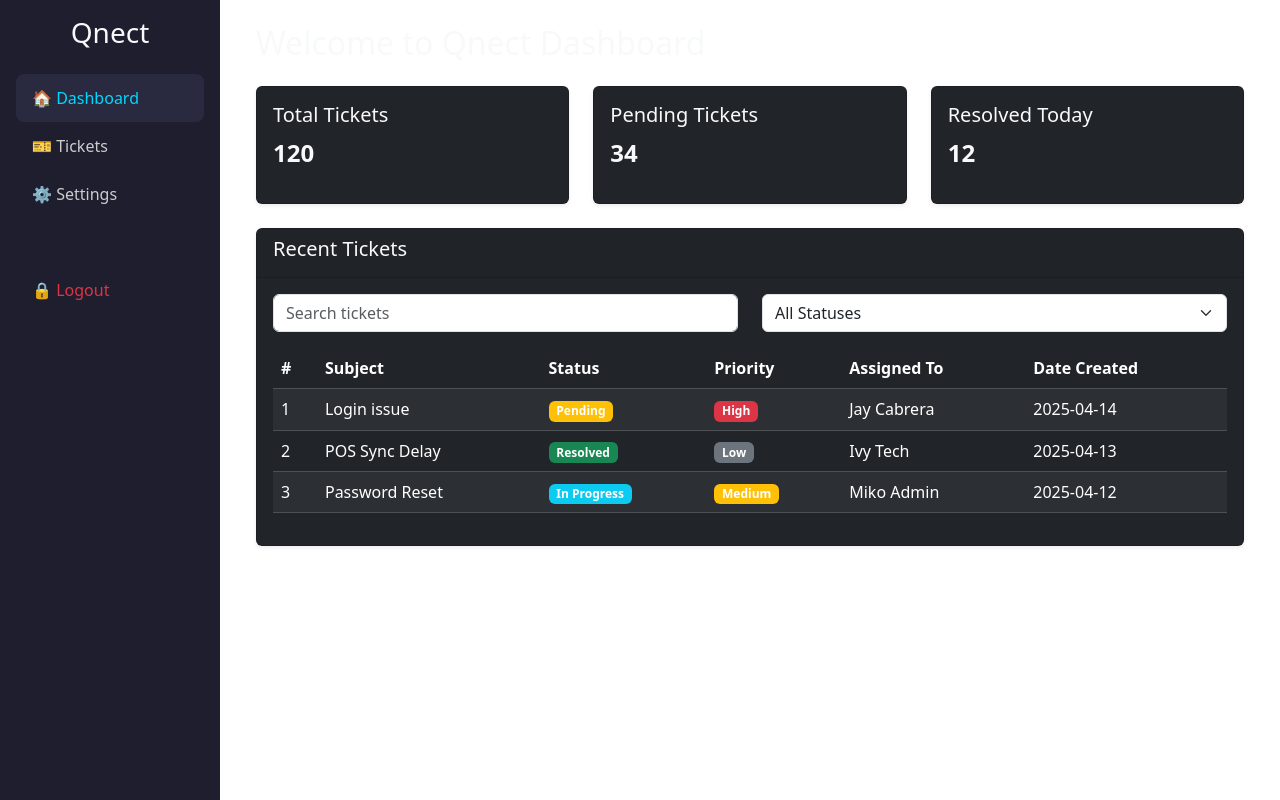
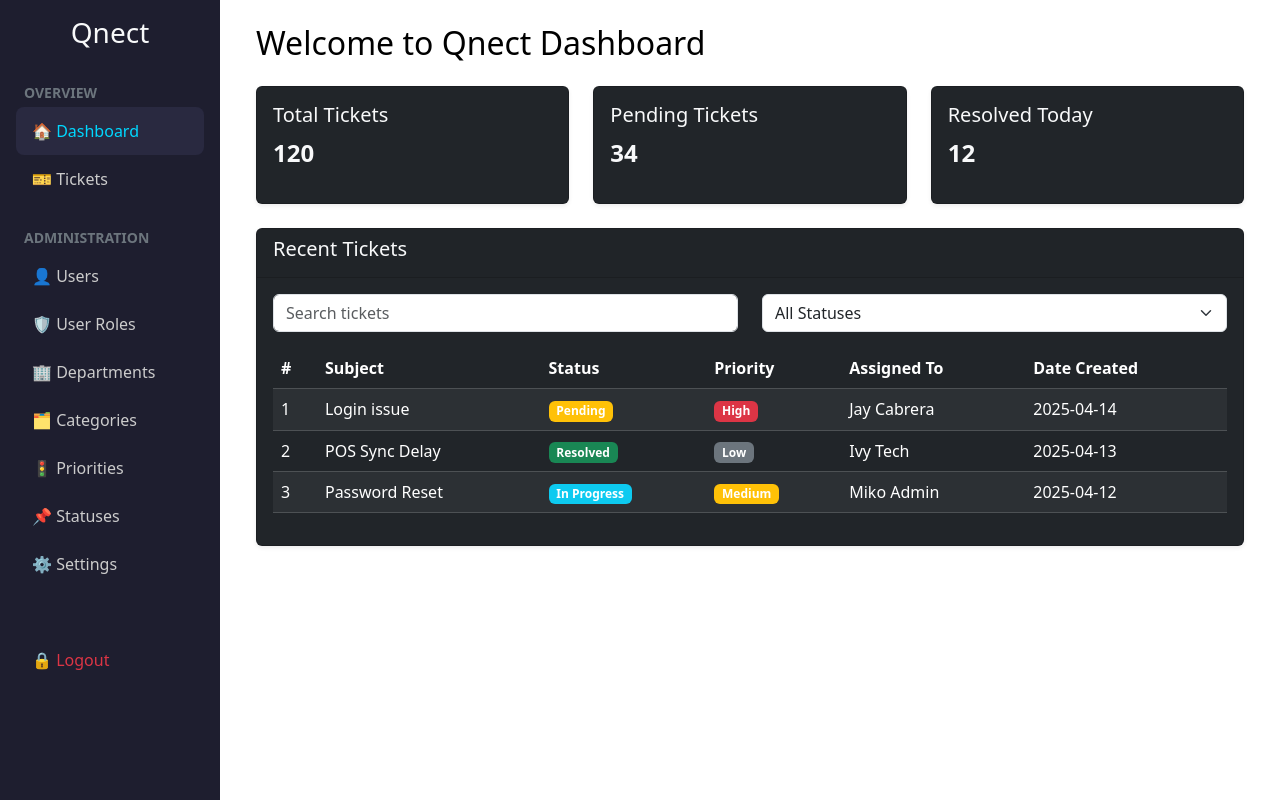
Before and after one commit to PopoyJay/Qnect, a React (Create React App) app in the folder frontend/: page /dashboard in a window 1280 px wide. Built offline with nearby package versions, Linux system fonts and the light colour scheme; sample sign-in values are in the browser's storage.

Commit message:
Updated the Sidebar

```diff
--- a/frontend/src/components/Sidebar.js
+++ b/frontend/src/components/Sidebar.js
@@ -5,37 +5,67 @@ import '../styles/sidebar.css';
 
 const Sidebar = () => {
   const location = useLocation();
+  const isActive = (path) => location.pathname === path ? 'active' : '';
 
   return (
     <div className="sidebar d-flex flex-column p-3 text-light">
       <h3 className="text-center mb-4">Qnect</h3>
       <Nav className="flex-column">
+
+        {/* === OVERVIEW SECTION === */}
+        <div className="text-uppercase fw-bold small text-secondary mt-2 mb-1 px-2">Overview</div>
         <Nav.Item>
-          <Link
-            to="/dashboard"
-            className={`nav-link ${location.pathname === '/dashboard' ? 'active' : ''}`}
-          >
+          <Link to="/dashboard" className={`nav-link ${isActive('/dashboard')}`}>
             🏠 Dashboard
           </Link>
         </Nav.Item>
         <Nav.Item>
-          <Link
-            to="/tickets"
-            className={`nav-link ${location.pathname === '/tickets' ? 'active' : ''}`}
-          >
+          <Link to="/tickets" className={`nav-link ${isActive('/tickets')}`}>
             🎫 Tickets
           </Link>
         </Nav.Item>
+
+        {/* === ADMINISTRATION SECTION === */}
+        <div className="text-uppercase fw-bold small text-secondary mt-4 mb-1 px-2">Administration</div>
         <Nav.Item>
-          <Link
-            to="/settings"
-            className={`nav-link ${location.pathname === '/settings' ? 'active' : ''}`}
-          >
+          <Link to="/users" className={`nav-link ${isActive('/users')}`}>
+            👤 Users
+          </Link>
+        </Nav.Item>
+        <Nav.Item>
+          <Link to="/roles" className={`nav-link ${isActive('/roles')}`}>
+            🛡️ User Roles
+          </Link>
+        </Nav.Item>
+        <Nav.Item>
+          <Link to="/departments" className={`nav-link ${isActive('/departments')}`}>
+            🏢 Departments
+          </Link>
+        </Nav.Item>
+        <Nav.Item>
+          <Link to="/categories" className={`nav-link ${isActive('/categories')}`}>
+            🗂️ Categories
+          </Link>
+        </Nav.Item>
+        <Nav.Item>
+          <Link to="/priorities" className={`nav-link ${isActive('/priorities')}`}>
+            🚦 Priorities
+          </Link>
+        </Nav.Item>
+        <Nav.Item>
+          <Link to="/statuses" className={`nav-link ${isActive('/statuses')}`}>
+            📌 Statuses
+          </Link>
+        </Nav.Item>
+        <Nav.Item>
+          <Link to="/settings" className={`nav-link ${isActive('/settings')}`}>
             ⚙️ Settings
           </Link>
         </Nav.Item>
-        <Nav.Item>
-          <Link to="/login" className="nav-link mt-5 text-danger">
+
+        {/* === LOGOUT === */}
+        <Nav.Item className="mt-5">
+          <Link to="/login" className="nav-link text-danger">
             🔒 Logout
           </Link>
         </Nav.Item>
@@ -43,10 +73,5 @@ const Sidebar = () => {
     </div>
   );
 };
-<li className="nav-item">
-  <Link to="/tickets" className="nav-link">
-    <i className="bi bi-card-list me-2"></i>
-    Tickets
-  </Link>
-</li>
+
 export default Sidebar;
--- a/frontend/src/pages/DashboardPage.js
+++ b/frontend/src/pages/DashboardPage.js
@@ -26,7 +26,7 @@ const DashboardPage = () => {
       <Sidebar />
       <div className="main-content flex-grow-1 p-4" style={{ marginLeft: '220px' }}>
         <Container fluid>
-          <h2 className="text-light mb-4">Welcome to Qnect Dashboard</h2>
+        <h2 className="mb-4" style={{ color: 'black' }}>Welcome to Qnect Dashboard</h2>
 
           {/* Dashboard Stats */}
           <Row className="mb-4">
--- a/frontend/src/pages/LoginPage.js
+++ b/frontend/src/pages/LoginPage.js
@@ -34,7 +34,9 @@ const LoginPage = () => {
                     className="qnect-logo animate-logo"
                     style={{ height: '80px' }}
                   />
-                  <h2 className="mt-3 text-light">Qnect</h2>
+                  <h2 className="mt-3" style={{ color: 'black' }}>
+                    Smart Ticketing System
+                  </h2>
                 </div>
                 <Form onSubmit={handleSubmit}>
                   <Form.Group controlId="formEmail" className="mb-3">
--- a/frontend/src/pages/TicketsPage.js
+++ b/frontend/src/pages/TicketsPage.js
@@ -10,7 +10,7 @@ const TicketsPage = () => {
       <Sidebar />
       <div className="main-content flex-grow-1 p-4" style={{ marginLeft: '220px' }}>
         <Container fluid>
-          <h2 className="text-light mb-4">Create a New Ticket</h2>
+        <h2 className="mb-4" style={{ color: 'black' }}>Create a New Ticket</h2>
           <Row>
             <Col md={12}>
               <Card className="bg-dark text-light shadow-sm">
--- a/frontend/src/styles/sidebar.css
+++ b/frontend/src/styles/sidebar.css
@@ -24,3 +24,9 @@
   .table td, .table th {
     vertical-align: middle;
   }
+
+  .sidebar-section-header {
+    padding-left: 10px;
+    font-size: 0.75rem;
+    letter-spacing: 0.05rem;
+  }
```
